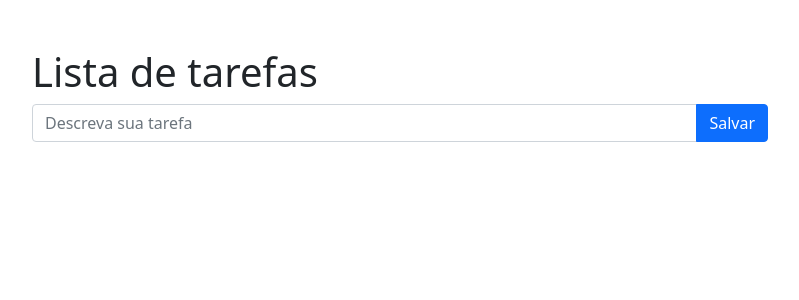
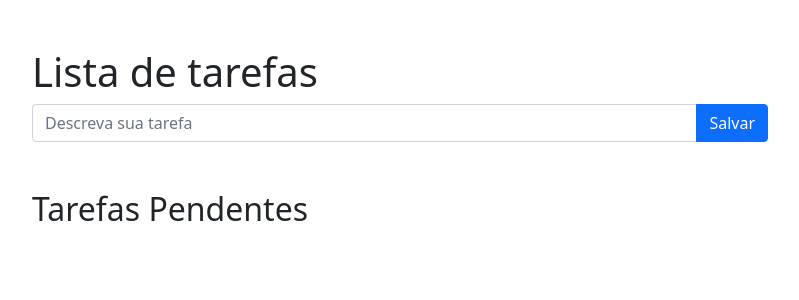
Before and after one commit to Jefferson-Salvi/django-01, a Django app: page /tarefas/ in a window 1280 px wide. Shown: the top 300 px of the page, without its empty margins (240-1039 px from the left). Run offline with Django 3.2, Linux system fonts and the light colour scheme; data that the repository does not hold is empty.

Commit message:
Implementação do Read.
close#5

```diff
--- a/webdev/tarefas/templates/tarefas/home.html
+++ b/webdev/tarefas/templates/tarefas/home.html
@@ -23,6 +23,20 @@
 
                 </form>
 
+                <h2 class="mt-5">Tarefas Pendentes</h2>
+
+                {% for tarefa in tarefas_pendentes %}
+                    <form>
+                        <div class="input-group mb-3">
+                             <div class="input-group-text">
+                               <input class="form-check-input mt-0" type="checkbox" aria-label="Checkbox para tarefa">
+                             </div>
+                             <input type="text" class="form-control" aria-label="Text input para tarefa" value="{{tarefa.nome}}">
+                        </div>
+
+                    </form>
+
+                {% endfor %}
             </div>
         </div>
     </div>
--- a/webdev/tarefas/views.py
+++ b/webdev/tarefas/views.py
@@ -1,10 +1,8 @@
 from django.http import HttpResponse, HttpResponseRedirect
 from django.shortcuts import render
-
-# Create your views here.
 from django.urls import reverse
-
 from webdev.tarefas.forms import TarefaNovaForm
+from webdev.tarefas.models import Tarefa
 
 
 def home(request):
@@ -14,6 +12,7 @@ def home(request):
             form.save()
             return HttpResponseRedirect(reverse('tarefas:home'))
         else:
-            return render(request, 'tarefas/home.html', {'form': form}, status=400)
-
-    return render(request, 'tarefas/home.html')
+            tarefas_pendentes = Tarefa.objects.filter(feita=False).all()
+            return render(request, 'tarefas/home.html', {'form': form, 'tarefas_pendentes':tarefas_pendentes}, status=400)
+    tarefas_pendentes = Tarefa.objects.filter(feita=False).all()
+    return render(request, 'tarefas/home.html', {'tarefas_pendentes':tarefas_pendentes})
```
Also changed, not shown: webdev/tarefas/tests/test_tarefas_get.py (+27 -1 lines).
